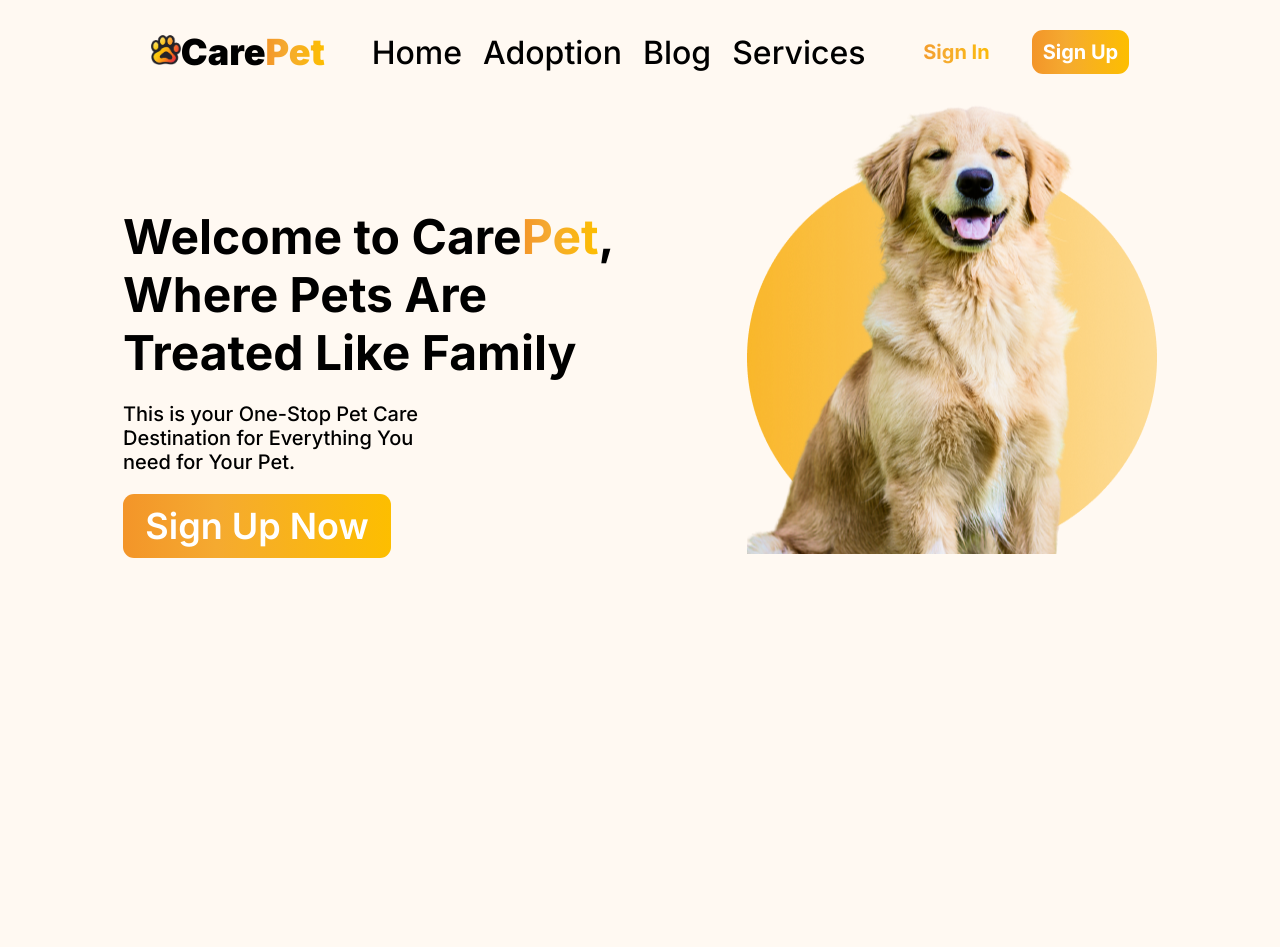
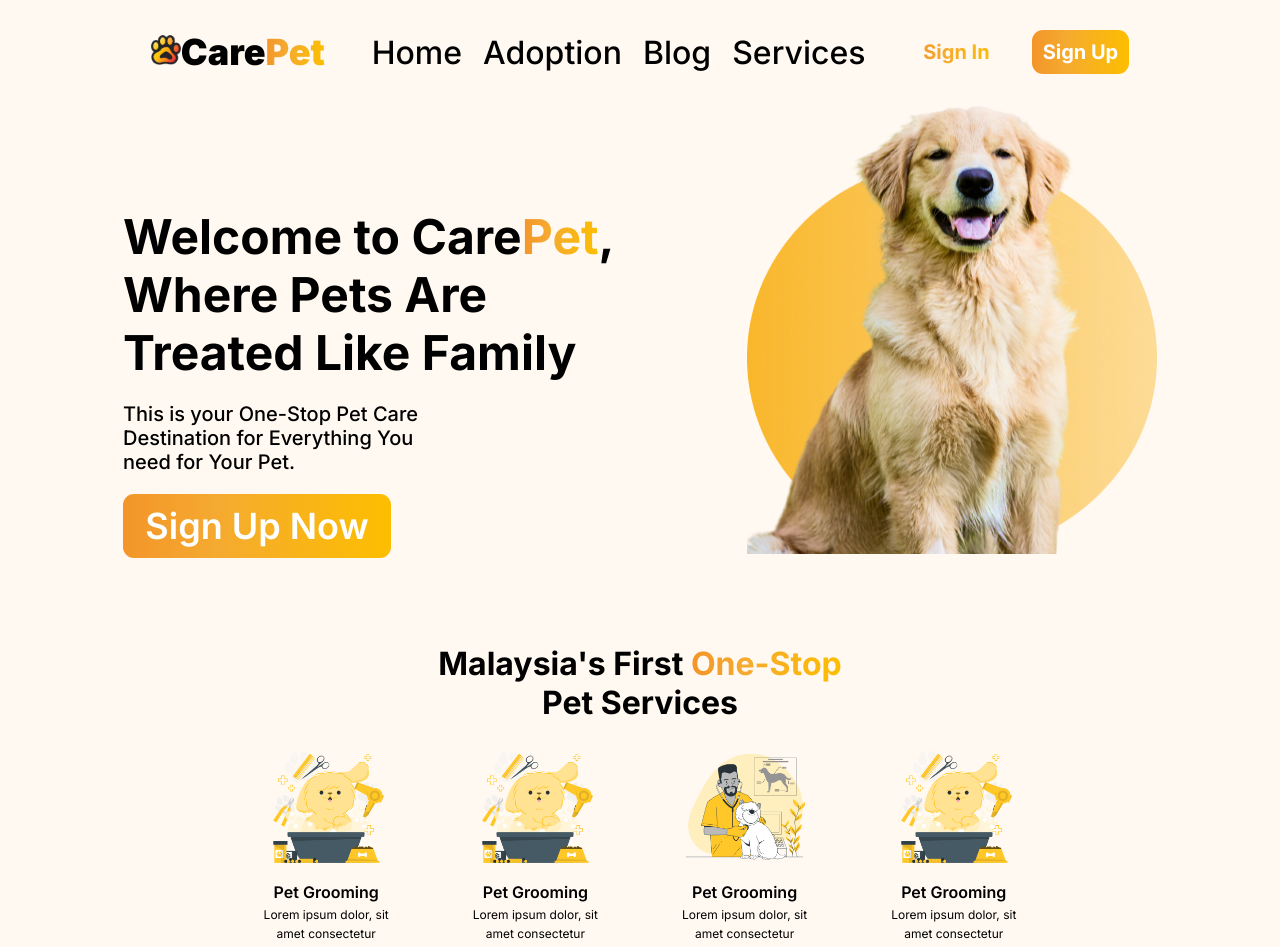
Before and after one commit to AaronTan11/SDP-CarePet, a Next.js app in the folder frontend/: page / in a window 1280 px wide. Shown: the top 947 px of the page. Before the commit the page ends 800 px from the top, so only its background shows below. Built offline with nearby package versions, Linux system fonts and the light colour scheme.

Commit message:
added components for displaying services
Services component was added to simplify process of adding to home page, haven't changed the pictures and content yet.

```diff
--- a/frontend/src/components/Header/Header.js
+++ b/frontend/src/components/Header/Header.js
@@ -23,7 +23,7 @@ export default function Header() {
                <Link href={"/"} className={`${styles.navItems}`}>
                   Home
                </Link>
-               <Link href={"/about"} className={`${styles.navItems}`}>
+               <Link href={"/"} className={`${styles.navItems}`}>
                   Adoption
                </Link>
                <Link href={"/"} className={`${styles.navItems}`}>
--- /dev/null
+++ b/frontend/src/components/PetServices/Services.js
@@ -0,0 +1,16 @@
+import Image from "next/image";
+import style from "../../styles/components/Services.module.scss";
+
+export default function Services({ image, title, content }) {
+   return (
+      <>
+         <section className={style.services}>
+            <div>
+               <Image src={image} width={130} height={130} />
+            </div>
+            <div className={style.title}>{title}</div>
+            <div className={style.content}>{content}</div>
+         </section>
+      </>
+   );
+}
--- a/frontend/src/pages/index.js
+++ b/frontend/src/pages/index.js
@@ -1,5 +1,6 @@
 import Head from "next/head";
 import Image from "next/image";
+import Services from "../components/PetServices/Services";
 import homeStyle from "../styles/Home.module.scss";
 
 export default function Home() {
@@ -17,8 +18,9 @@ export default function Home() {
          <main className={homeStyle.main}>
             <section className={homeStyle.section1}>
                <div className={homeStyle.welcome}>
-                  Welcome to Care<span className={homeStyle.heroPet}>Pet</span>,
-                  Where Pets Are Treated Like Family
+                  Welcome to Care
+                  <span className={homeStyle.linearChar}>Pet</span>, Where Pets
+                  Are Treated Like Family
                </div>
                <div className={homeStyle.mainContent}>
                   This is your One-Stop Pet Care Destination for Everything You
@@ -31,7 +33,35 @@ export default function Home() {
             </section>
          </main>
 
-         <article></article>
+         <article className={homeStyle.article1}>
+            <div className={homeStyle.atcContent1}>
+               Malaysia's First{" "}
+               <span className={homeStyle.linearChar}>One-Stop</span> Pet
+               Services
+            </div>
+            <div className={homeStyle.services}>
+               <Services
+                  image={"/PetGroom.png"}
+                  title={"Pet Grooming"}
+                  content="Lorem ipsum dolor, sit amet consectetur adipisicing elit."
+               />
+               <Services
+                  image={"/PetGroom.png"}
+                  title={"Pet Grooming"}
+                  content="Lorem ipsum dolor, sit amet consectetur adipisicing elit."
+               />
+               <Services
+                  image={"/Veterinary.png"}
+                  title={"Pet Grooming"}
+                  content="Lorem ipsum dolor, sit amet consectetur adipisicing elit."
+               />
+               <Services
+                  image={"/PetGroom.png"}
+                  title={"Pet Grooming"}
+                  content="Lorem ipsum dolor, sit amet consectetur adipisicing elit."
+               />
+            </div>
+         </article>
       </>
    );
 }
--- a/frontend/src/styles/Home.module.scss
+++ b/frontend/src/styles/Home.module.scss
@@ -1,5 +1,9 @@
 @use "utils/variables" as var;
 @use "utils/mixins" as mx;
+
+.linearChar {
+   @include mx.char_linear;
+}
 
 .main {
    display: flex;
@@ -18,10 +22,6 @@
          font-size: var.$font-size-48;
          line-height: 58px;
          width: 501px;
-
-         .heroPet {
-            @include mx.char_linear;
-         }
       }
 
       .mainContent {
@@ -43,3 +43,27 @@
       }
    }
 }
+
+.article1 {
+   margin-top: 86px;
+   display: flex;
+   flex-direction: column;
+   align-items: center;
+
+   .atcContent1 {
+      width: 407px;
+      height: 78px;
+      font-family: var.$default-font-family;
+      font-weight: var.$font-weight-700;
+      font-size: var.$font-size-32;
+      line-height: 39px;
+      text-align: center;
+   }
+
+   .services {
+      display: flex;
+      justify-content: space-evenly;
+      width: 70vw;
+      margin-top: 20px;
+   }
+}
--- /dev/null
+++ b/frontend/src/styles/components/Services.module.scss
@@ -0,0 +1,19 @@
+@use "../utils/mixins" as mx;
+@use "../utils/variables" as var;
+
+.services {
+   width: 150px;
+   height: 135px;
+   text-align: center;
+   line-height: 1.6;
+
+   .title {
+      font-weight: var.$font-weight-600;
+      font-size: var.$font-size-16;
+   }
+
+   .content {
+      font-weight: var.$font-weight-400;
+      font-size: var.$font-size-12;
+   }
+}
--- a/frontend/src/styles/utils/_variables.scss
+++ b/frontend/src/styles/utils/_variables.scss
@@ -9,6 +9,8 @@ $default-text-color: black;
 $white-color: white;
 
 // font size
+$font-size-12: 12px;
+$font-size-16: 16px;
 $font-size-20: 20px;
 $font-size-32: 32px;
 $font-size-36: 36px;
```
Also changed, not shown: frontend/public/PetGroom.png (added), frontend/public/Veterinary.png (added).
